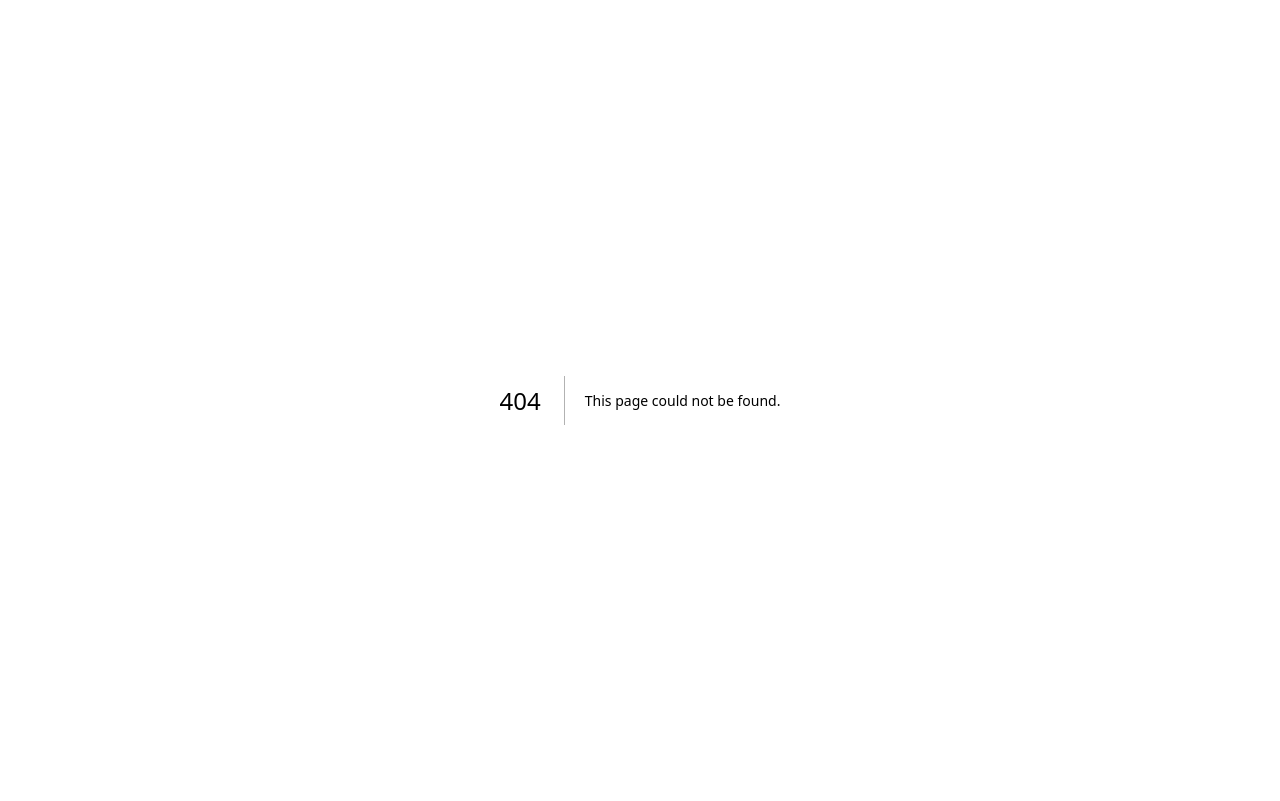
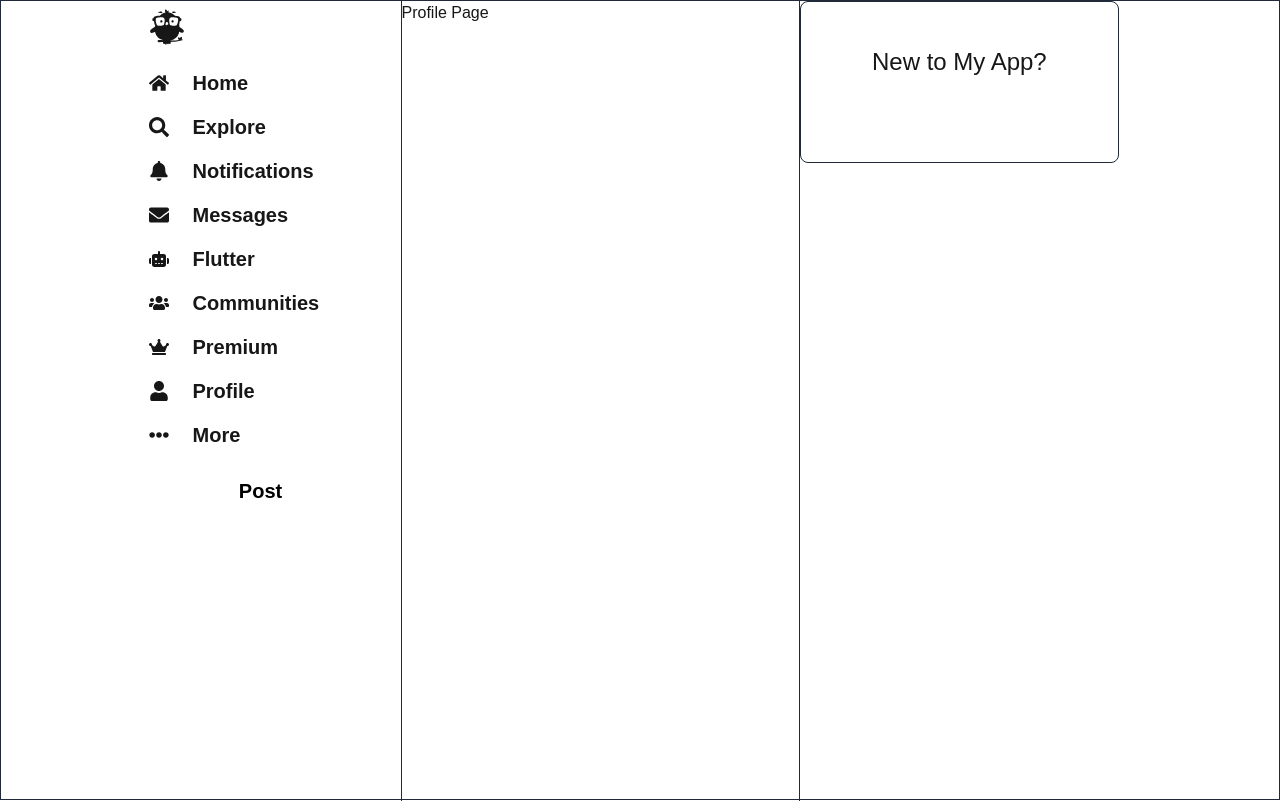
Before and after one commit to piyanka/Tweetopia-A-Twitter-Clone, a Next.js app: page /profile/1 in a window 1280 px wide. Before the commit this address had no page. Built offline with nearby package versions, Linux system fonts and the light colour scheme; no server answers.

Commit message:
Made dynamic profile page

```diff
--- a/app/page.tsx
+++ b/app/page.tsx
@@ -1,69 +1,15 @@
 "use client";
 import React, { useCallback, useState } from "react";
+import { Inter } from "next/font/google";
 import Image from "next/image";
-import { FaBell, FaEarlybirds, FaHome, FaSearch, FaRobot, FaEnvelope, FaUsers, FaUser, FaCrown, FaBuilding, FaEllipsisH } from "react-icons/fa";
-import { Inter } from "next/font/google";
+import { useCurrentUser } from "@/hooks/user";
+import { useCreateTweet, useGetAllTweets } from "@/hooks/tweet";
+import Twitterlayout from "@/components/Layout/TwitterLayout";
+import { BiImageAlt } from "react-icons/bi";
 import FeedCard from "@/components/FeedCard";
-import { useCurrentUser } from "@/hooks/user";
-import GoogleAuth from "@/components/GoogleAuth";
-import { BiImageAlt } from "react-icons/bi";
-import { useCreateTweet, useGetAllTweets } from "@/hooks/tweet";
 import { Tweet } from "@/gql/graphql";
 
-
-
-
 const inter = Inter({ subsets: ["latin"] });
-
-interface TweetopiaSidebarButton {
-  title: string;
-  icon: React.ReactNode;
-
-}
-
-const sidebarMenuItems: TweetopiaSidebarButton[] = [
-  {
-    title: "Home",
-    icon: <FaHome />
-  },
-  {
-    title: "Explore",
-    icon: <FaSearch />
-  },
-  {
-    title: "Notifications",
-    icon: <FaBell />
-  },
-  {
-    title: "Messages",
-    icon: <FaEnvelope />
-  },
-  {
-    title: "Flutter",
-    icon: <FaRobot />
-  },
-  {
-    title: "Communities",
-    icon: <FaUsers />
-  },
-  {
-    title: "Premium",
-    icon: <FaCrown />
-  },
-  // {
-  //   title: "Verified Orgs",
-  //   icon: <FaBuilding />
-  // },
-  {
-    title: "Profile",
-    icon: <FaUser />
-  },
-  {
-    title: "More",
-    icon: <FaEllipsisH />
-  },
-
-]
 
 export default function Home() {
   const { user } = useCurrentUser();
@@ -87,46 +33,7 @@ export default function Home() {
 
   return (
     <div className={inter.className}>
-      <div className="border border-gray-800  grid grid-cols-12 h-screen w-screen px-40">
-        <div className="col-span-3 ">
-          <div className="text-4xl h-fit w-fit hover:bg-gray-800 rounded-full p-2 cursor-pointer transition-all">
-            <FaEarlybirds />
-          </div>
-
-          <div className="mt-2 text-xl pr-4 font-semibold">
-            <ul>
-              {sidebarMenuItems.map((item) => (
-                <li className="flex justify-start  w-fit items-center gap-6 rounded-full hover:bg-gray-800 p-2 cursor-pointer transition-all" key={item.title}>
-                  <span>{item.icon}</span>
-                  <span>{item.title}</span>
-                </li>
-
-
-              ))}
-
-            </ul>
-            <div className="mt-3">
-              <button className="bg-white text-black font-semibold py-2 px-4  w-60 rounded-full  hover:bg-gray-100 border-gray-300">Post</button>
-            </div>
-
-            {user && (
-              <div className="absolute bottom-5 flex gap-2 items-center bg-slate-800 px-3 py-2 rounded-full">
-                {user && user.profileImageURL && (<Image className="rounded-full" src={user?.profileImageURL} alt="user-image" height={50} width={50} />)}
-                <div>
-                  <h3 className="text-xl">
-                    {user.firstName} {user.lastName}
-                  </h3>
-                </div>
-              </div>
-            )}
-
-          </div>
-
-
-
-        </div>
-
-        <div className="col-span-5 border-r-[0.2px] border-l-[0.2px] h-screen overflow-scroll scrollbar-hide border-gray-800">
+     <Twitterlayout>
      <div>
         <div className="border border-r-0 border-l-0 border-fray-600 p-5 hover:bg-slate-900 transition-all cursor-pointer">
           <div className="grid grid-cols-12 gap-3">
@@ -160,24 +67,7 @@ export default function Home() {
         tweets?.map(tweet => tweet ? <FeedCard key={tweet?.id} data={tweet as Tweet} /> : null)
       }
 
-
-        </div>
-
-        <div className="col-span-4">
-          {!user && (<div className="p-5 border border-gray-800 rounded-lg flex flex-col items-center justify-center">
-            <div className="m-4 text-center">
-              <h1 className="my-2 text-2xl">New to My App?</h1>
-              <div>
-                <GoogleAuth />
-              </div>
-            </div>
-          </div>)}
-
-
-        </div>
-
-      </div>
-
+     </Twitterlayout>
     </div>
 
   );
--- /dev/null
+++ b/app/profile/[id]/page.tsx
@@ -0,0 +1,14 @@
+import Twitterlayout from "@/components/Layout/TwitterLayout";
+import type { NextPage } from "next";
+
+const UserProfilePage: NextPage = () => {
+    return (
+        <div>
+            <Twitterlayout>
+                <h1>Profile Page </h1>
+            </Twitterlayout>
+        </div>
+    )
+}
+
+export default UserProfilePage
--- /dev/null
+++ b/components/Layout/TwitterLayout.tsx
@@ -0,0 +1,131 @@
+"use client";
+import React from "react";
+import { FaBell, FaCrown, FaEarlybirds, FaEllipsisH, FaEnvelope, FaHome, FaSearch, FaUser, FaUsers } from "react-icons/fa";
+import { FaRobot } from "react-icons/fa6";
+import Image from "next/image";
+
+import { useCurrentUser } from "@/hooks/user";
+import GoogleAuth from "../GoogleAuth";
+
+interface TwitterlayoutProps {
+    children: React.ReactNode;
+}
+interface TweetopiaSidebarButton {
+    title: string;
+    icon: React.ReactNode;
+
+}
+const sidebarMenuItems: TweetopiaSidebarButton[] = [
+    {
+        title: "Home",
+        icon: <FaHome />
+    },
+    {
+        title: "Explore",
+        icon: <FaSearch />
+    },
+    {
+        title: "Notifications",
+        icon: <FaBell />
+    },
+    {
+        title: "Messages",
+        icon: <FaEnvelope />
+    },
+    {
+        title: "Flutter",
+        icon: <FaRobot />
+    },
+    {
+        title: "Communities",
+        icon: <FaUsers />
+    },
+    {
+        title: "Premium",
+        icon: <FaCrown />
+    },
+    // {
+    //   title: "Verified Orgs",
+    //   icon: <FaBuilding />
+    // },
+    {
+        title: "Profile",
+        icon: <FaUser />
+    },
+    {
+        title: "More",
+        icon: <FaEllipsisH />
+    },
+
+]
+const Twitterlayout: React.FC<TwitterlayoutProps> = (props) => {
+    const { user } = useCurrentUser();
+
+
+    return (
+        <div>
+            <div className="border border-gray-800  grid grid-cols-12 h-screen w-screen px-40">
+                <div className="col-span-3 pr-1 flex justify-end relative ">
+                    <div>
+                        <div className="text-4xl h-fit w-fit hover:bg-gray-800 rounded-full p-2 cursor-pointer transition-all">
+                            <FaEarlybirds />
+                        </div>
+
+                        <div className="mt-2 text-xl pr-4 font-semibold">
+                            <ul>
+                                {sidebarMenuItems.map((item) => (
+                                    <li className="flex justify-start  w-fit items-center gap-6 rounded-full hover:bg-gray-800 p-2 cursor-pointer transition-all" key={item.title}>
+                                        <span>{item.icon}</span>
+                                        <span>{item.title}</span>
+                                    </li>
+                                ))}
+                            </ul>
+                            <div className="mt-3">
+                                <button className="bg-white text-black font-semibold py-2 px-4  w-60 rounded-full  hover:bg-gray-100 border-gray-300">Post</button>
+                            </div>
+                        </div>
+                    </div>
+                    {user && (
+                        <div className="absolute bottom-5 flex gap-2 items-center bg-slate-800 px-3 py-2 rounded-full">
+                            {user && user.profileImageURL && (
+                                <Image
+                                    className="rounded-full"
+                                    src={user?.profileImageURL}
+                                    alt="user-image"
+                                    height={50}
+                                    width={50}
+                                />)}
+                            <div>
+                                <h3 className="text-xl">
+                                    {user.firstName} {user.lastName}
+                                </h3>
+                            </div>
+                        </div>
+                    )}
+
+                </div>
+
+                <div className="col-span-5 border-r-[0.2px] border-l-[0.2px] h-screen overflow-scroll scrollbar-hide border-gray-800">
+                    {props.children}
+                </div>
+
+                <div className="col-span-4">
+                    {!user && (<div className="p-5 border border-gray-800 rounded-lg flex flex-col items-center justify-center">
+                        <div className="m-4 text-center">
+                            <h1 className="my-2 text-2xl">New to My App?</h1>
+                            <div>
+                                <GoogleAuth />
+                            </div>
+                        </div>
+                    </div>)}
+
+
+                </div>
+            </div>
+        </div>
+
+
+    )
+};
+
+export default Twitterlayout;
```
Lines whose indentation alone changed are shown as unchanged.
